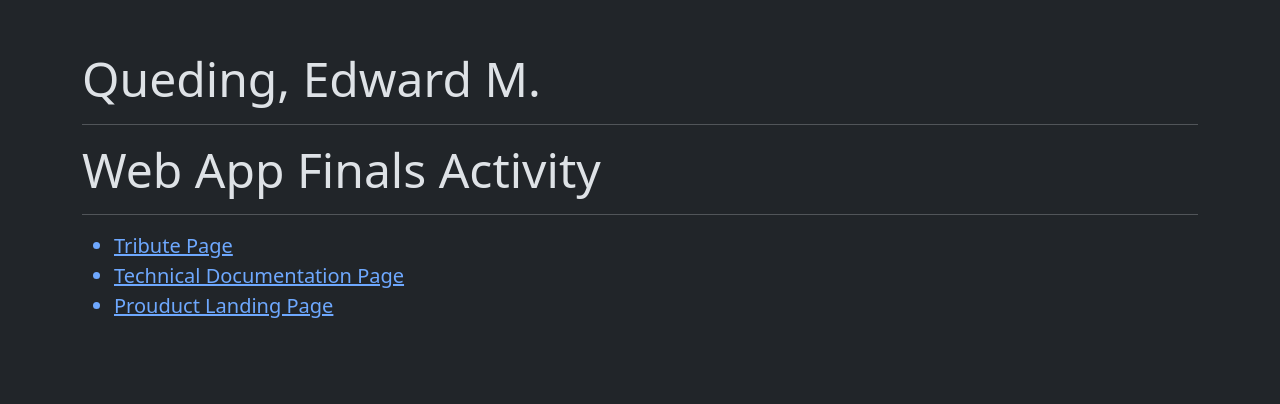
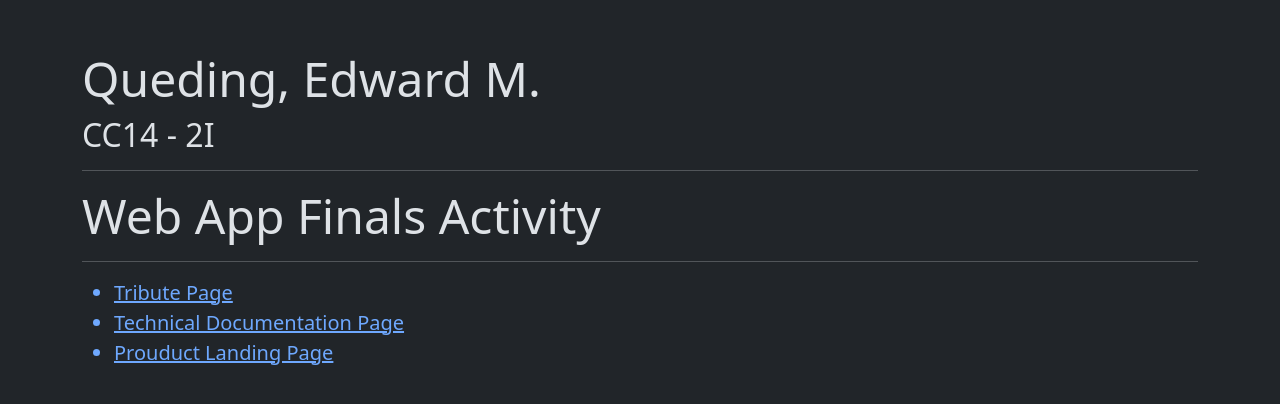
Before and after one commit to xxxEdwardxxx/xxxEdwardxxx.github.io, a plain HTML site: page index.html in a window 1280 px wide. Shown: the part 214-618 px from the top of the page. Drawn offline with nearby package versions, Linux system fonts and the light colour scheme.

Commit message:
Final Project

```diff
--- a/index.html
+++ b/index.html
@@ -25,6 +25,7 @@
 
 
     <h1 class="display-5">Queding, Edward M.</h1>
+    <h2>CC14 - 2I</h2>
     <hr>
     <h1 class="display-5">Web App Finals Activity</h1>
     <hr>
```
